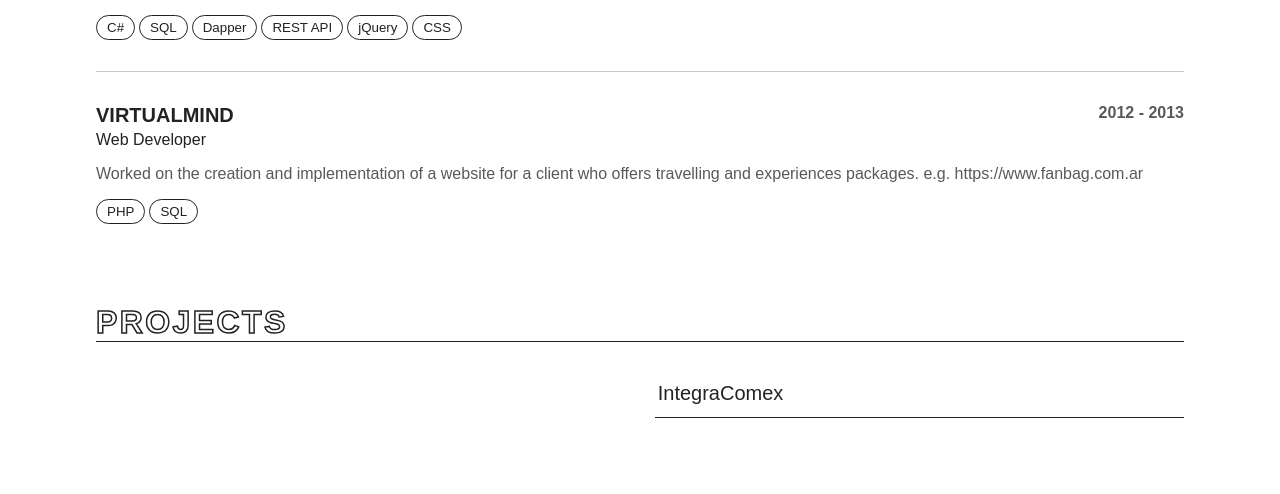
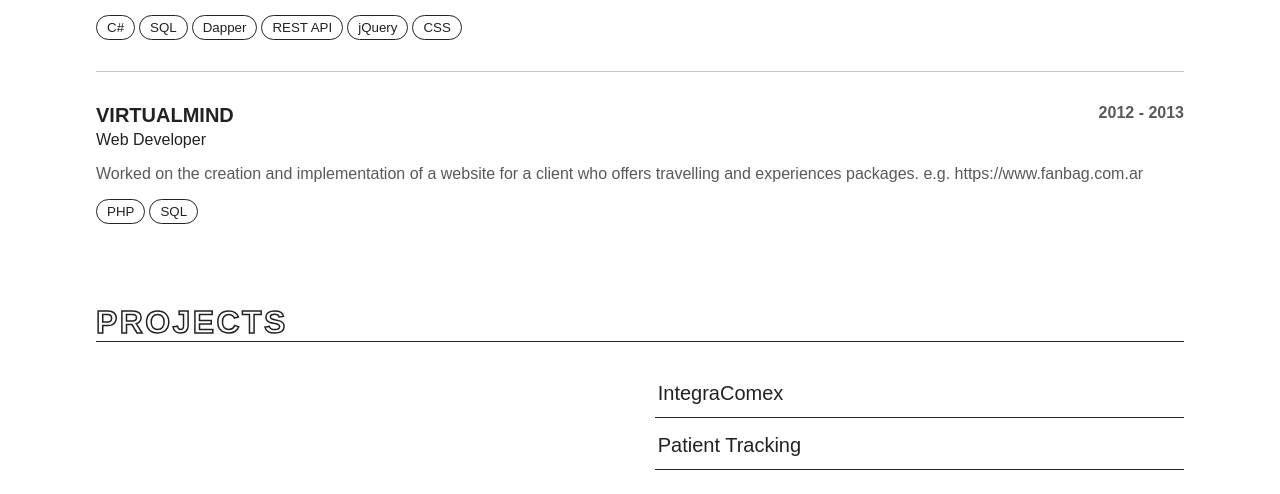
Before and after one commit to joanrotbard/personal-website, a Next.js app: page /experience in a window 1280 px wide. Shown: the part 1306-1800 px from the top of the page. Built offline with nearby package versions, Linux system fonts and the light colour scheme; a web font is replaced by a local one.

Commit message:
added experience

```diff
--- a/pages/experience.tsx
+++ b/pages/experience.tsx
@@ -101,6 +101,11 @@ export default function Experience() {
       name: "IntegraComex",
       url: "https://www.integracomex.com.ar/",
       image: "/projects/integra.png",
+    },
+    {
+      name: "Patient Tracking",
+      url: "http://monitoreodepacientes.com.ar/",
+      image: "/projects/cuest.png",
     },
   ];
 
```
Also changed, not shown: public/projects/cuest.png (added).
